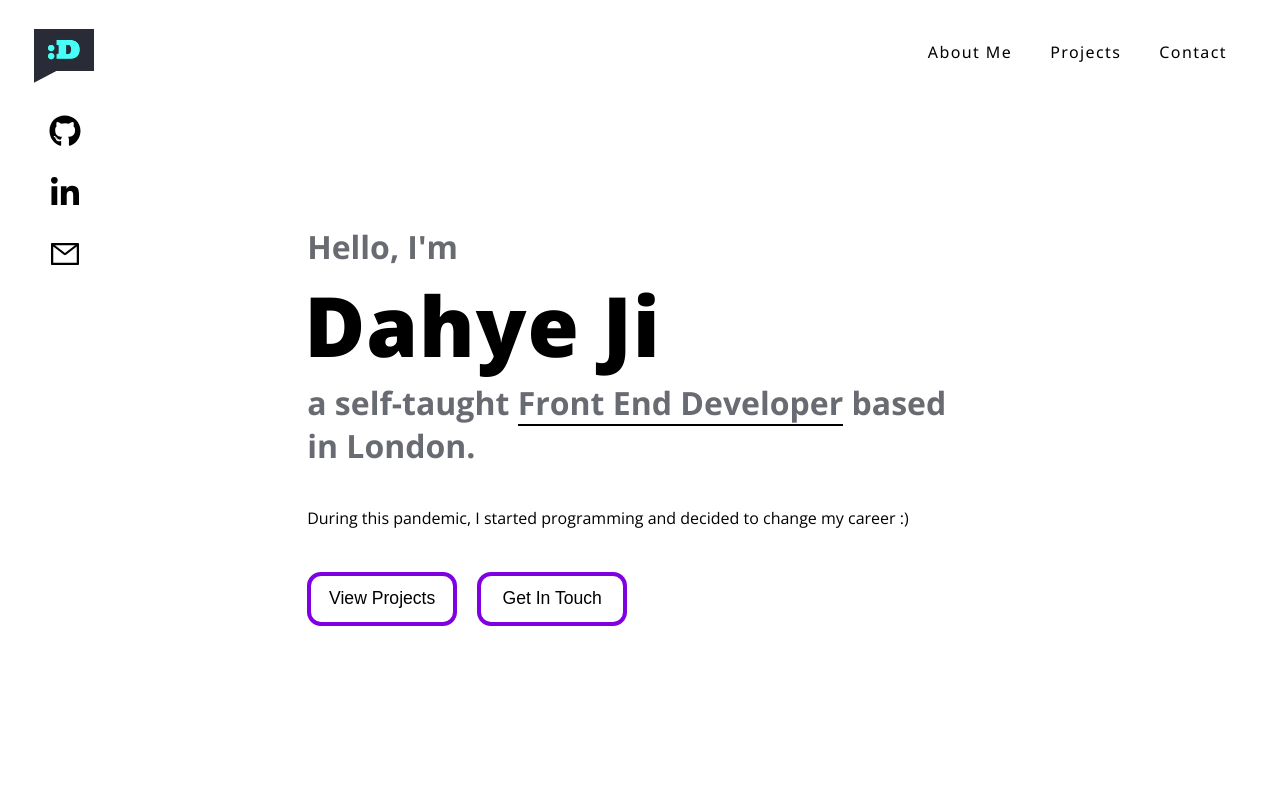
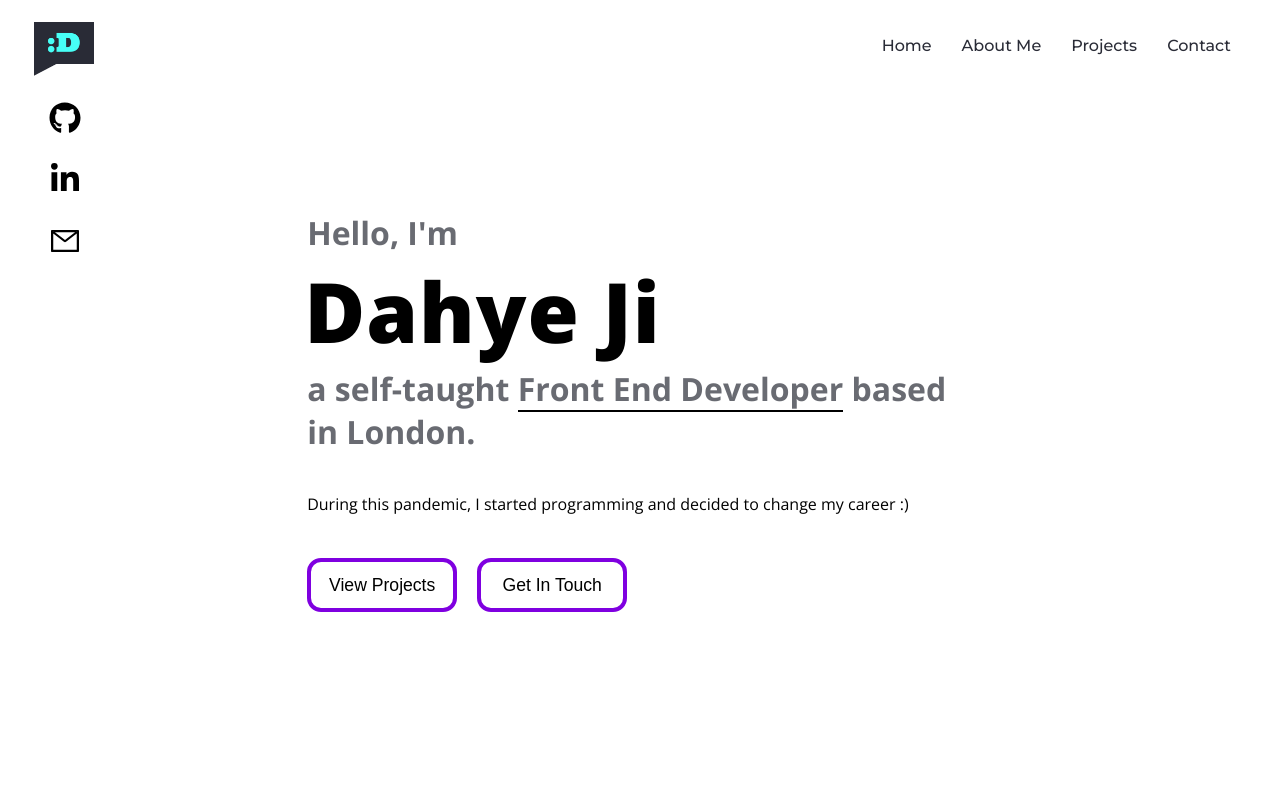
Before and after one commit to daaahailey/my_portfolio, a React (Create React App) app: page / in a window 1280 px wide. Shown: the top 800 px of the page. Built offline with nearby package versions, Linux system fonts and the light colour scheme.

Commit message:
added router and changed styling of navigation menu

```diff
--- a/package.json
+++ b/package.json
@@ -10,6 +10,7 @@
     "react": "^17.0.1",
     "react-dom": "^17.0.1",
     "react-icons": "^4.2.0",
+    "react-router-dom": "^5.2.0",
     "react-scripts": "4.0.3",
     "web-vitals": "^1.1.0"
   },
@@ -18,7 +19,7 @@
     "build": "react-scripts build",
     "deploy": "gh-pages -d build",
     "predeploy": "npm run build",
-    "clean" : "gh-pages-clean"
+    "clean": "gh-pages-clean"
   },
   "eslintConfig": {
     "extends": [
--- a/src/App.js
+++ b/src/App.js
@@ -1,22 +1,29 @@
 // import logo from './logo.svg';
-import './App.css';
+import React from "react";
+import { BrowserRouter, Route, Switch } from "react-router-dom";
 import Navigation from "./components/Navigation";
 import Social from "./components/Social"
-import Main from "./components/Main";
-import About from "./components/About";
-import Projects from "./components/Projects"
-import Contact from "./components/Contact";
-
+import Main from "./routes/Main";
+import About from "./routes/About";
+import Projects from "./routes/Projects"
+import Contact from "./routes/Contact";
+import "./App.css";
 
 function App() {
   return (
     <div className="App">
-      <Navigation />
-      <Social />
-      <Main />
-      <About />
-      <Projects />
-      <Contact />
+      <BrowserRouter>
+        <div>
+          <Navigation />
+          <Social />
+          <Switch>
+            <Route exact path="/" component={Main} />
+            <Route path="/about" component={About} />
+            <Route path="/projects" component={Projects} />
+            <Route path="/contact" component={Contact} />
+          </Switch>
+        </div>
+      </BrowserRouter>
     </div>
   );
 }
--- a/src/components/Navigation.css
+++ b/src/components/Navigation.css
@@ -1,4 +1,5 @@
 @import url('https://fonts.googleapis.com/css2?family=Noto+Sans:ital,wght@0,400;0,700;1,400;1,700&display=swap');
+@import url('https://fonts.googleapis.com/css2?family=Montserrat:ital,wght@0,100;0,200;0,300;0,400;0,500;0,600;0,700;0,800;0,900;1,100;1,200;1,300;1,400;1,500;1,600;1,700;1,800;1,900&display=swap');
 
 .nav-div {
     display: flex;
@@ -25,30 +26,34 @@
 }
 
 .nav-list {
-    font-family: 'Noto Sans', sans-serif;
-    font-weight: 400;
-    /* text-transform: uppercase; */
-    list-style: none;
-    margin: 10px 14px 10px 14px;
-    letter-spacing: 1.4px;
-    border: 5px solid transparent;
-    transition: color 0.4s;
+    font-family: 'Montserrat', sans-serif;
+    font-weight: 500;
+    text-decoration: none;
+    color: #2a2c37;
+    margin: 10px 15px 10px 15px;
     cursor: pointer;
+    position: relative;
 }
 
-.nav-list:hover {
-    color: #ff7171;
-/*
-    border-bottom: 5px solid black; */
+.hover-line {
+    position : absolute;
+    bottom: -5px;
+    left: 0;
+    margin: 0 auto;
+    height: 2px;
+    width: 0%;
+    background-color: black;
+    -webkit-transition: width 0.4s linear;
+    transition: width 0.4s linear;
 }
 
-/* .nav-list:hover::after {
-    position: absolute;
-    display: block;
-    content: "";
-    width: 20px;
-    border-bottom: 5px solid black;
-} */
+.hover-line{
+    background-color: #46fff6;
+}
+.nav-list:hover .hover-line {
+    background-color: #46fff6;
+    width: 24px;
+}
 
 .text-under-name {
     font-family: 'Noto Sans', sans-serif;
--- a/src/components/Navigation.js
+++ b/src/components/Navigation.js
@@ -1,19 +1,30 @@
 import React from "react";
+import { Link } from "react-router-dom";
 import logo from "../img/logo.png";
-
 import "./Navigation.css";
 
 const Navigation = () => {
     return (
       <div className="nav-div">
         <div className="logo">
-          <img className="logo-img" src={logo} alt="logo" />
+          <Link to="/">
+            <img className="logo-img" src={logo} alt="logo" />
+          </Link>
         </div>
-        <ul className="nav-container">
-          <li className="nav-list">About Me</li>
-          <li className="nav-list">Projects</li>
-          <li className="nav-list">Contact</li>
-        </ul>
+        <div className="nav-container">
+          <Link to="/" className="nav-list">
+            Home <span className="hover-line"></span>
+          </Link>
+          <Link to="/about" className="nav-list">
+            About Me <span className="hover-line"></span>
+          </Link>
+          <Link to="/projects" className="nav-list">
+            Projects <span className="hover-line"></span>
+          </Link>
+          <Link to="/contact" className="nav-list">
+            Contact <span className="hover-line"></span>
+          </Link>
+        </div>
       </div>
     );
 }
--- a/src/index.js
+++ b/src/index.js
@@ -2,7 +2,7 @@ import React from 'react';
 import ReactDOM from 'react-dom';
 import './index.css';
 import App from './App';
-import reportWebVitals from './reportWebVitals';
+
 
 ReactDOM.render(
   <React.StrictMode>
@@ -14,4 +14,3 @@ ReactDOM.render(
 // If you want to start measuring performance in your app, pass a function
 // to log results (for example: reportWebVitals(console.log))
 // or send to an analytics endpoint. Learn more: https://bit.ly/CRA-vitals
-reportWebVitals();
--- a/src/reportWebVitals.js
+++ /dev/null
@@ -1,13 +0,0 @@
-const reportWebVitals = onPerfEntry => {
-  if (onPerfEntry && onPerfEntry instanceof Function) {
-    import('web-vitals').then(({ getCLS, getFID, getFCP, getLCP, getTTFB }) => {
-      getCLS(onPerfEntry);
-      getFID(onPerfEntry);
-      getFCP(onPerfEntry);
-      getLCP(onPerfEntry);
-      getTTFB(onPerfEntry);
-    });
-  }
-};
-
-export default reportWebVitals;
--- a/src/components/Main.js
+++ b/src/routes/Main.js
@@ -1,4 +1,5 @@
 import React from "react";
+import { Link } from "react-router-dom";
 import "./Main.css";
 
 const Main = () => {
@@ -9,15 +10,19 @@ const Main = () => {
             <h3>Hello, I'm</h3>
             <h1 className="my-name">Dahye Ji</h1>
             <h3>
-              a self-taught <span className="front-end">Front End Developer</span> based in
+              a self-taught{" "}
+              <span className="front-end">Front End Developer</span> based in
               London.
             </h3>
             <h5>
-              During this pandemic, I started programming and decided to change my career :)
+              During this pandemic, I started programming and decided to change
+              my career :)
             </h5>
           </div>
           <div className="btn-container">
-            <button>View Projects</button>
+            <Link to="/projects">
+              <button>View Projects</button>
+            </Link>
             <button>Get In Touch</button>
           </div>
         </div>
--- a/src/components/Projects.js
+++ b/src/routes/Projects.js
@@ -1,5 +1,5 @@
 import React from "react";
-import ProjectCard from "./ProjectCard";
+import ProjectCard from "../components/ProjectCard";
 import Calculator from "../project-img/calculator.gif";
 import ToDo from "../project-img/to_do_list.gif";
 import Ecommerce from "../project-img/ecommerce.png";
```
Also changed, not shown: src/routes/About.css (renamed from src/components/About.css), src/routes/About.js (renamed from src/components/About.js), src/routes/Contact.js (renamed from src/components/Contact.js), src/routes/Main.css (renamed from src/components/Main.css), 1 other file (tests, documents, lock files or other folders).
